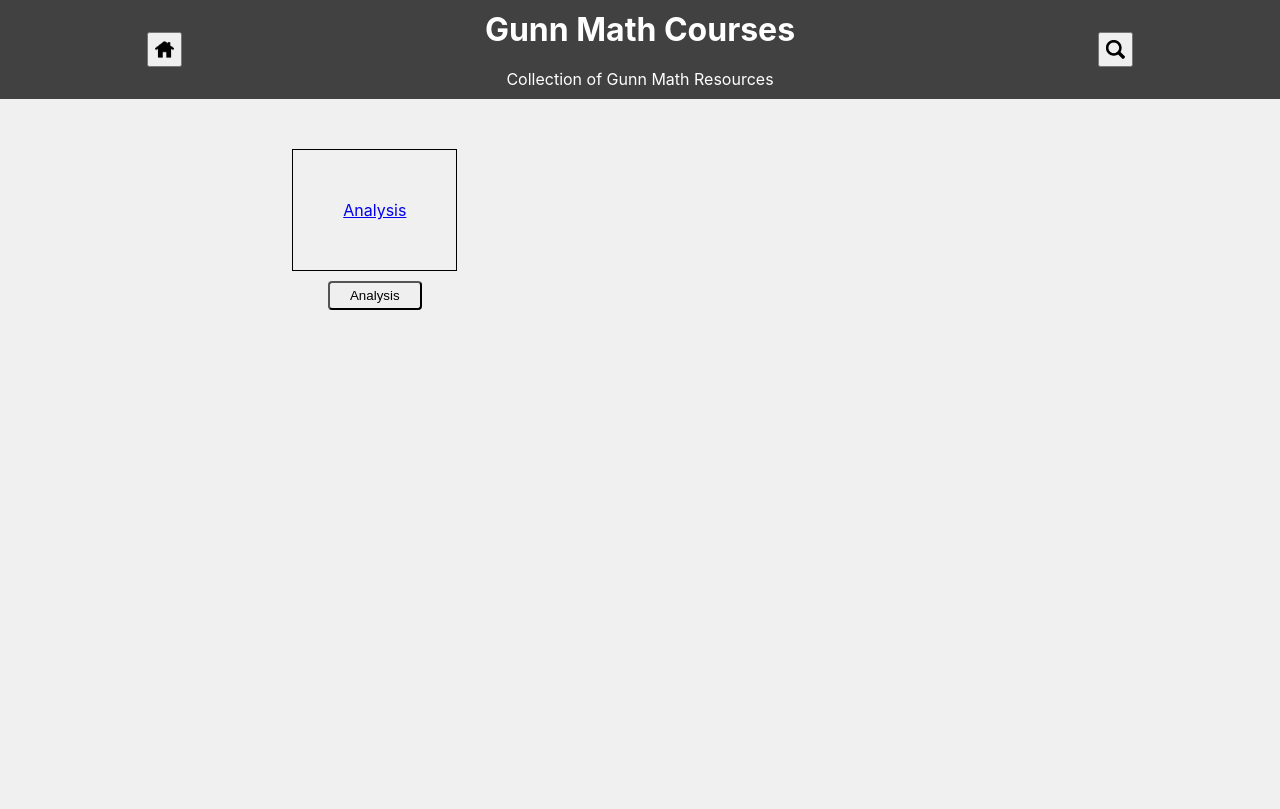
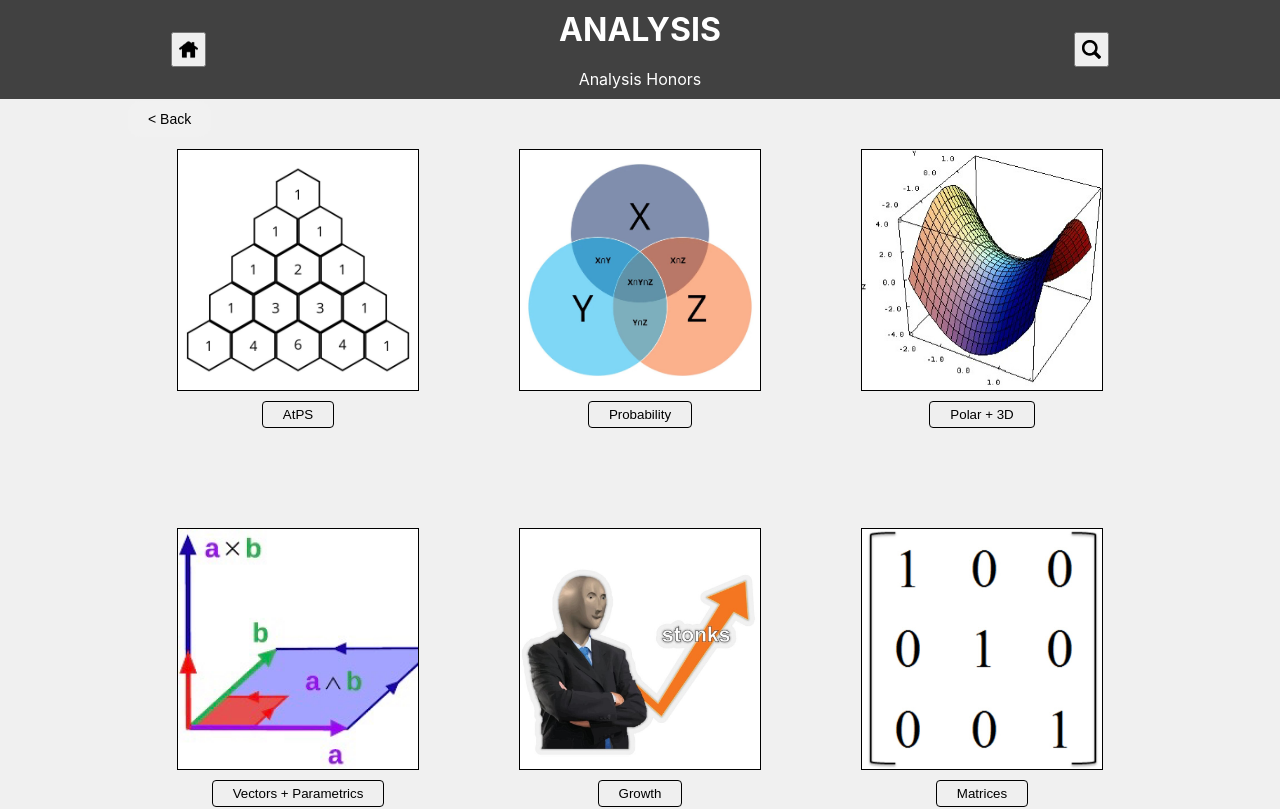
Before and after one commit to 1datcodes/GunnMaths, a React (Create React App) app: page / in a window 1280 px wide. Shown: the top 809 px of the page. Built offline with nearby package versions, Linux system fonts and the light colour scheme.

Commit message:
Rerouted homepage since it is still in wip

```diff
--- a/src/App.js
+++ b/src/App.js
@@ -16,7 +16,8 @@
   return (
     <Router>
       <Routes>
-        <Route path="/" element={<HomePage />} />
+        <Route path="/home" element={<HomePage />} />
+        <Route path="/" element={<Analysis />} />
         <Route path="/analysis" element={<Analysis />} />
         <Route path="/analysis/atps" element={<AtPS />} />
         <Route path="/analysis/probability" element={<Probability />} />
```
